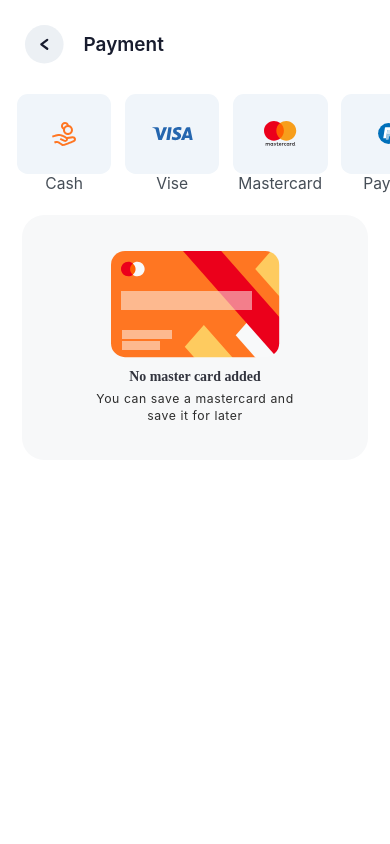
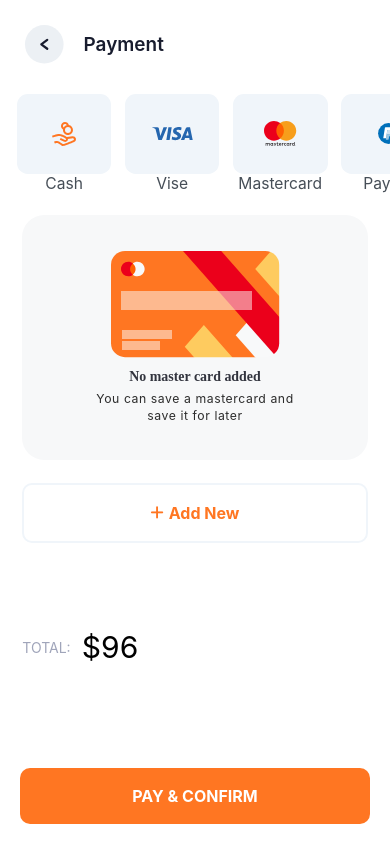
Before and after one commit to mrshahzaibshahbaz-stack/Shopora, a React Native app: screen / in a window 390 px wide. Built offline with nearby package versions, Linux system fonts and the light colour scheme.

Commit message:
Payment Screen Complete with dynamic button's

```diff
--- /dev/null
+++ b/src/components/PrimaryButton.tsx
@@ -0,0 +1,83 @@
+// components/PrimaryButton.tsx
+import React from 'react';
+import { TouchableOpacity, Text, StyleSheet } from 'react-native';
+import Icon from 'react-native-vector-icons/FontAwesome6';
+
+interface PrimaryButtonProperty {
+  title: string;
+  onPress?: () => void;
+  disabled?: boolean;
+  icon?: string;
+  iconSize?: number;
+  textColor?: string;
+  backgroundColor?: string;
+  borderColor?: string;
+  borderWidth?: number;
+}
+
+export const PrimaryButton = ({
+  title,
+  onPress,
+  disabled = false,
+  icon,
+  iconSize = 15,
+  textColor = '#FF7622',
+  backgroundColor = '#FFFFFF',
+  borderColor = '#F0F5FA',
+  borderWidth = 2,
+}: PrimaryButtonProperty) => {
+
+
+  const finalTextColor = disabled ? '#B0B0B0' : textColor;
+  const finalBgColor = disabled ? '#F0F0F0' : backgroundColor;
+  const finalBorderColor = disabled ? '#E0E0E0' : borderColor;
+
+  return (
+    <TouchableOpacity
+      style={[
+        styles.button,
+        {
+          backgroundColor: finalBgColor,
+          borderColor: finalBorderColor,
+          borderWidth: borderWidth,
+          opacity: disabled ? 0.6 : 1,
+        },
+      ]}
+      onPress={onPress}
+      disabled={disabled}
+      activeOpacity={0.8}
+    >
+      {icon && (
+        <Icon
+          name={icon}
+          size={iconSize}
+          color={finalTextColor}
+          style={styles.iconSpacing}
+        />
+      )}
+
+      <Text style={[styles.text, { color: finalTextColor }]}>{title}</Text>
+    </TouchableOpacity>
+  );
+};
+
+const styles = StyleSheet.create({
+  button: {
+    paddingVertical: 18,
+    borderRadius: 10,
+    alignItems: 'center',
+    justifyContent: 'center',
+    width: '100%',
+    flexDirection: 'row',
+  },
+  text: {
+    fontSize: 16,
+    fontWeight: 'bold',
+    textAlign: 'center',
+  },
+  iconSpacing: {
+    marginRight: 5,
+  },
+});
+
+export default PrimaryButton;
--- a/src/screens/PaymentScreen.tsx
+++ b/src/screens/PaymentScreen.tsx
@@ -1,13 +1,14 @@
 import { StyleSheet, Text, View } from 'react-native';
-import React from 'react';
+import React, { useState } from 'react';
 import BackButton from '../components/BackButton';
-import { s } from 'react-native-size-matters';
+import { s, vs } from 'react-native-size-matters';
 import { PaymentList } from '../components/PaymentList';
 import { CardView } from '../components/CardView';
+import PrimaryButton from '../components/PrimaryButton';
 
 export const PaymentScreen = () => {
   return (
-    <View>
+    <View style={{ flex: 1 }}>
       <View style={styles.container}>
         <BackButton />
         <Text style={styles.paymentText}>Payment</Text>
@@ -15,8 +16,36 @@ export const PaymentScreen = () => {
       <View>
         <PaymentList />
       </View>
-      <View style={{marginHorizontal: s(20), justifyContent: "center", alignItems: "center" }}>
+      <View
+        style={{
+          marginHorizontal: s(20),
+          justifyContent: 'center',
+          alignItems: 'center',
+        }}
+      >
         <CardView />
+      </View>
+      <View style={{ marginHorizontal: s(20) }}>
+        <PrimaryButton title="Add New" icon="plus" />
+      </View>
+      <View style={styles.priceContainer}>
+        <Text style={styles.totalText}>TOTAL:</Text>
+        <Text style={styles.priceText}>$96</Text>
+      </View>
+      <View
+        style={{
+          position: 'absolute',
+          bottom: 20,
+          left: 20,
+          right: 20,
+        }}
+      >
+        <PrimaryButton
+          title="PAY & CONFIRM"
+          borderWidth={0}
+          backgroundColor="#FF7622"
+          textColor="#ffffff"
+        />
       </View>
     </View>
   );
@@ -35,4 +64,19 @@ const styles = StyleSheet.create({
     marginStart: s(15),
     fontWeight: '600',
   },
+  priceContainer: {
+    marginHorizontal: s(20),
+    marginTop: vs(70),
+    flexDirection: 'row',
+    alignItems: 'center',
+  },
+  totalText: {
+    color: '#A0A5BA',
+    fontWeight: '400',
+    fontSize: 14,
+    marginRight: s(10),
+  },
+  priceText: {
+    fontSize: 30,
+  },
 });
```
